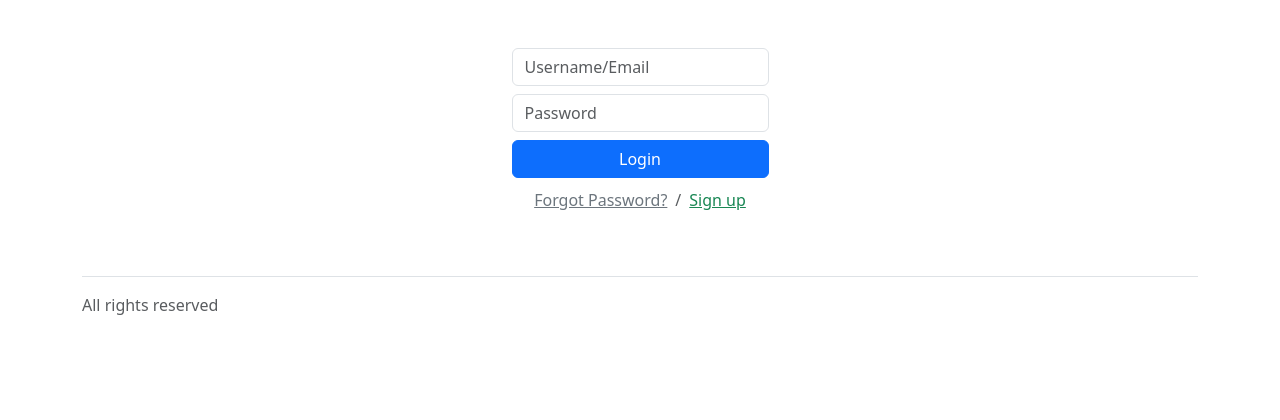
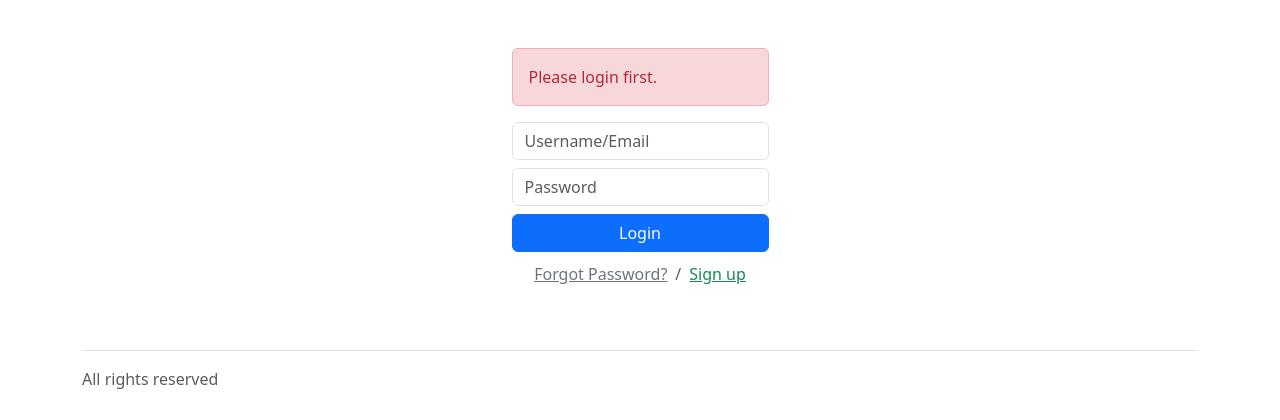
Before and after one commit to thisisjab/jobportal-django, a Django app: a page that uses templates/registration/login.html in a window 1280 px wide. Shown: the part 73-493 px from the top of the page. Run offline with Django 4.2, Linux system fonts and the light colour scheme; some libraries are stand-ins or nearby versions.

Commit message:
Add alert to login page

```diff
--- a/templates/registration/login.html
+++ b/templates/registration/login.html
@@ -35,6 +35,11 @@
             </figure>
             {% else %}
             <form method="post" class="d-flex flex-column">
+                {% if request.GET.next %}
+                <div class="alert alert-danger" role="alert">
+                   Please login first.
+                </div>
+                {% endif %}
                 {% csrf_token %}
                 {% for field in form %}
                 {% if field.label == 'Username' %}
```
